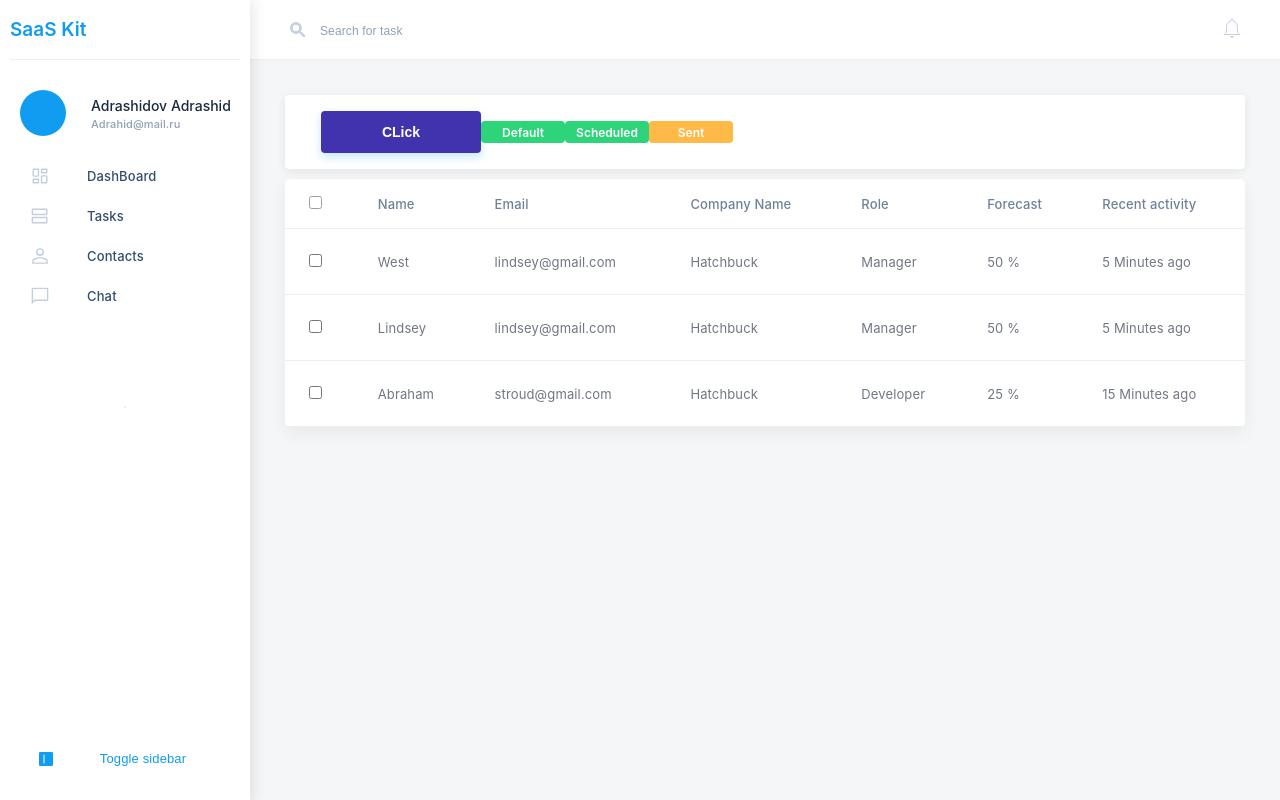
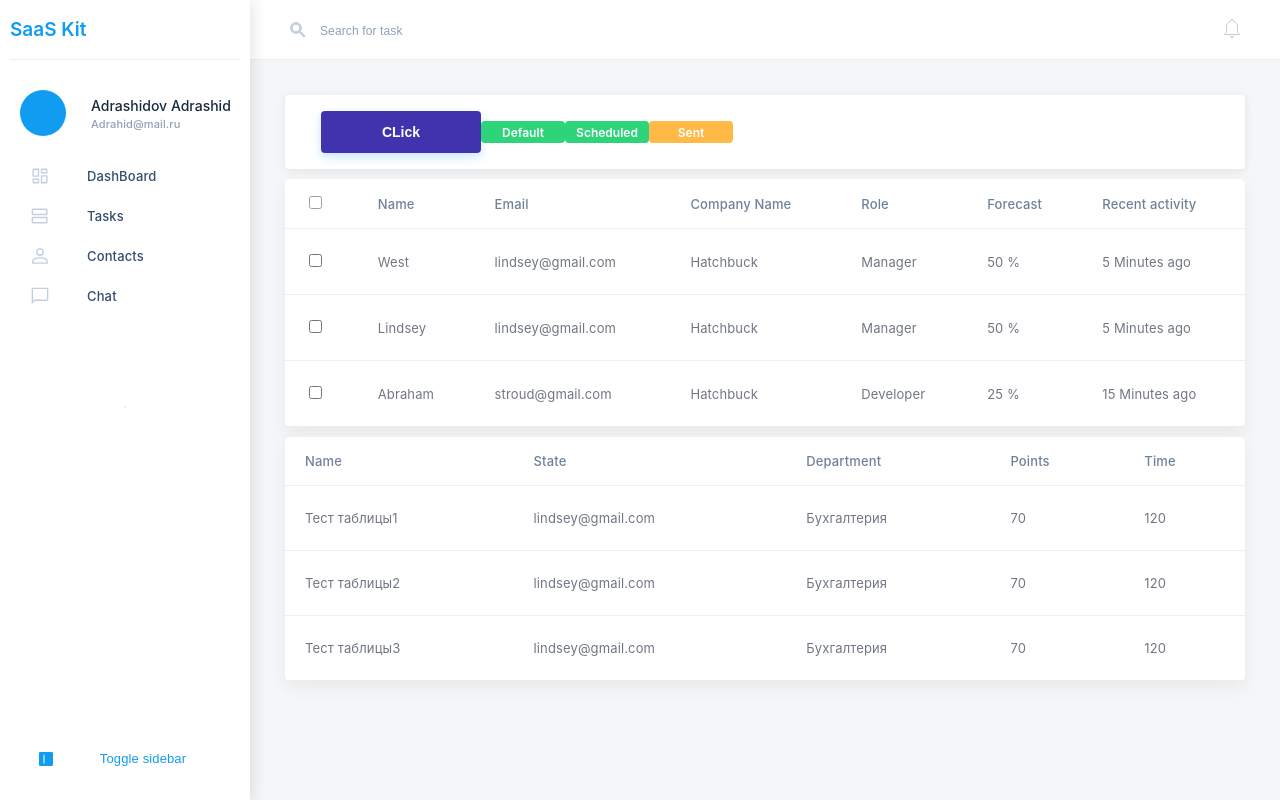
Before and after one commit to katada93/saas, a React (Create React App) app: page / in a window 1280 px wide. Built offline with nearby package versions, Linux system fonts and the light colour scheme; no server answers.

Commit message:
Реализовал компонент TasksTable

```diff
--- a/src/app/App.tsx
+++ b/src/app/App.tsx
@@ -6,6 +6,7 @@ import { Sidebar, UsersTable, SearchBar } from 'components';
 import { useUsers } from 'shared/hooks/userUsers';
 
 import './styles/index.scss';
+import { TasksTable } from 'components/TasksTable/TasksTable';
 
 function App() {
   const { taskList, isLoading, error } = useUsers();
@@ -31,6 +32,7 @@ function App() {
           <Status color="warning">Sent</Status>
         </Paper>
         <UsersTable />
+        <TasksTable />
       </div>
     </div>
   );
--- /dev/null
+++ b/src/components/TasksTable/TasksTable.tsx
@@ -0,0 +1,57 @@
+import { useState } from 'react';
+import { Table } from 'shared/ui';
+
+interface Task {
+  title: string;
+  state: string;
+  branchId: string;
+  points: string;
+  time: string;
+}
+
+const tasksList = [
+  {
+    title: 'Тест таблицы1',
+    state: 'lindsey@gmail.com',
+    branchId: 'Бухгалтерия',
+    points: '70',
+    time: '120',
+  },
+  {
+    title: 'Тест таблицы2',
+    state: 'lindsey@gmail.com',
+    branchId: 'Бухгалтерия',
+    points: '70',
+    time: '120',
+  },
+  {
+    title: 'Тест таблицы3',
+    state: 'lindsey@gmail.com',
+    branchId: 'Бухгалтерия',
+    points: '70',
+    time: '120',
+  },
+];
+
+export const TasksTable = () => {
+  const [tasks, setTasks] = useState(tasksList);
+
+  const handleSort = (value: string) => {
+    setTasks((prev) => {
+      const sorted = [...prev].sort((a, b) =>
+        a[value as keyof Task].localeCompare(b[value as keyof Task]),
+      );
+      return sorted;
+    });
+  };
+
+  const columns = [
+    { value: 'title', displayValue: 'Name', onSort: handleSort },
+    { value: 'state', displayValue: 'State' },
+    { value: 'branchId', displayValue: 'Department' },
+    { value: 'points', displayValue: 'Points' },
+    { value: 'time', displayValue: 'Time' },
+  ];
+
+  return <Table header={columns} data={tasks} />;
+};
```
